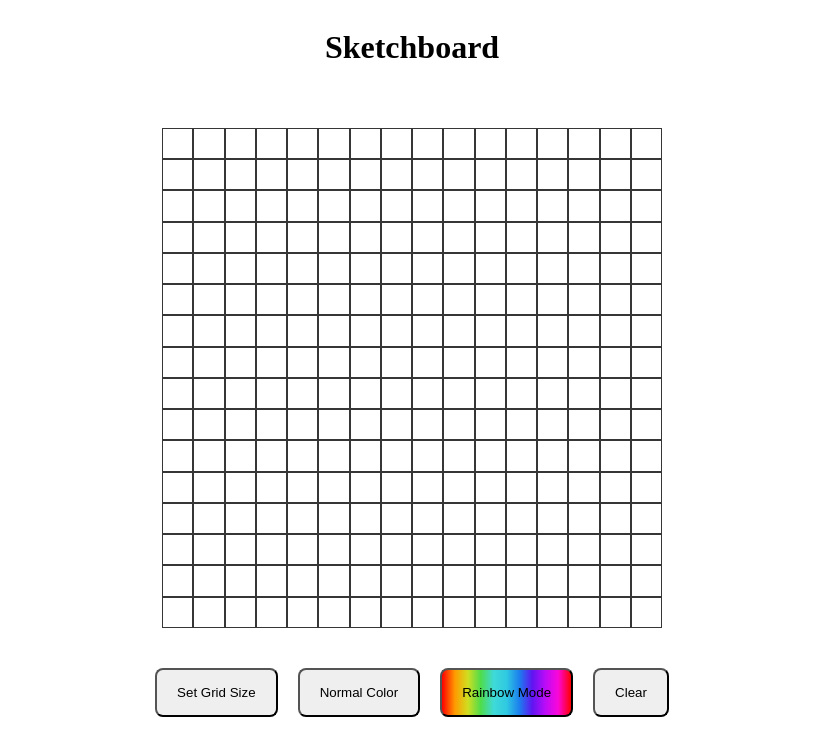
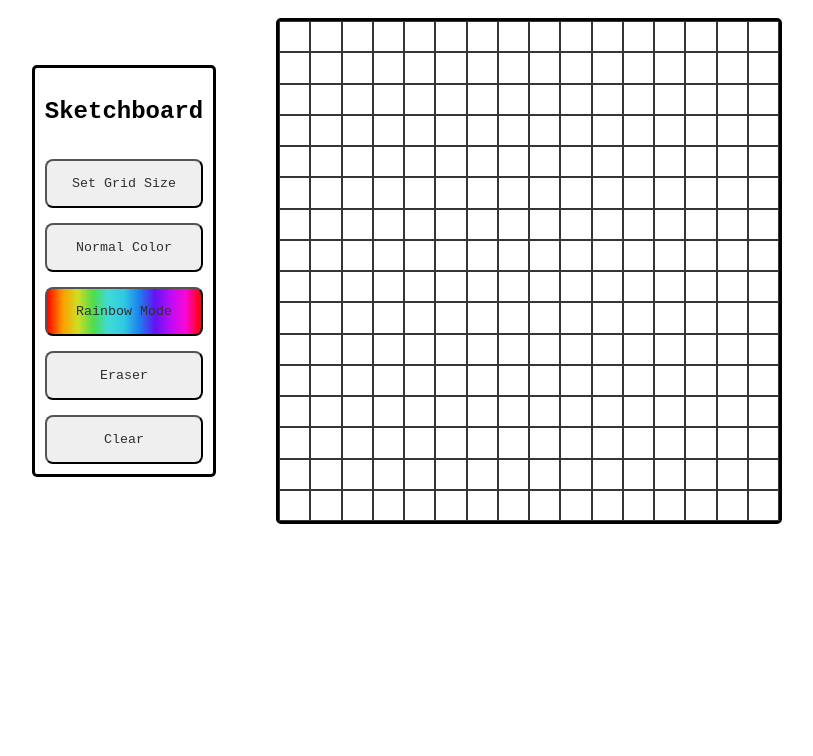
Before and after one commit to sebas2426/Sketchboard, a plain HTML site: page index.html in a window 1280 px wide. Both pictures are taken after a click on the button "Normal Color". Shown: the whole page, without its empty margins (228-1041 px from the left). Drawn offline with Linux system fonts and the light colour scheme.

Commit message:
Update and optimize the code

```diff
--- a/images/styles.css
+++ b/images/styles.css
@@ -1,23 +1,29 @@
-*{
-    text-align: center;
+*{  text-align: center;
+    font-family: 'Courier New', Courier, monospace;
 }
 
 body{
-
     display: flex;
-    flex-direction: column;
+    flex-direction: row;
     justify-content: center;
     align-items: center;
-    gap: 30px;
+    gap: 50px;
 }
 
 #footer{
     display: flex;
-    gap: 20px;
+    border: 3px solid black;
+    flex-direction: column;
+    justify-content: flex-start;
+    gap: 15px;
+    padding: 10px;
+    border-radius: 5px;
 }
 
 #footer button{
-    padding: 15px 20px;
+    color: rgb(48, 47, 47);
+    font-weight: 200;
+    padding: 15px 18px;
     border-radius: 8px;
 }
 
@@ -44,6 +50,8 @@ body{
     flex-wrap: wrap;
     height: 500px;
     width: 500px;
+    border: 3px solid black;
+    border-radius: 5px;
 }
 
 .sketchDivs{
--- a/index.html
+++ b/index.html
@@ -8,14 +8,12 @@
     <title>Document</title>
 </head>
 <body>
-    <h1>Sketchboard</h1>
+    <div id="footer">
+        <h2>Sketchboard</h2>
+    </div>
     <div id="container">
 
     </div>
 
-
-    <div id="footer">
-
-    </div>
 </body>
 </html>
--- a/scripts/scripts.js
+++ b/scripts/scripts.js
@@ -17,13 +17,19 @@ rgbButton.classList="rgbButton";
 rgbButton.textContent="Rainbow Mode";
 containerFooter.appendChild(rgbButton);
 
+const eraserButton= document.createElement("button");
+eraserButton.classList="eraserButton";
+eraserButton.textContent="Eraser";
+containerFooter.appendChild(eraserButton);
+
 const clearButton= document.createElement("button");
 clearButton.classList="clearButton";
 clearButton.textContent="Clear";
 containerFooter.appendChild(clearButton);
 
+let userInput;
+
 divsSize(16);
-let userInput;
 
 askingButton.addEventListener("click", () =>{
      userInput= prompt("Put the size of the sketch board ");
@@ -37,46 +43,62 @@ askingButton.addEventListener("click", () =>{
 });
 
 function divsSize(Size){
+    const fragment= document.createDocumentFragment();
         for(let i=0;i<Size * Size;i++){
             let divs= document.createElement("div");
             divs.classList="sketchDivs";
             divs.style.setProperty('height',`calc(100%/${Size})`);
             divs.style.setProperty('width',`calc(100%/${Size})`);
-            container.appendChild(divs);
+            fragment.appendChild(divs);
+        };
 
           //Normal color
-            divs.addEventListener('mouseover', () => {
-            divs.style.setProperty('background-Color', 'black');
+    container.addEventListener('mouseover', (event) => {
+        if(event.target.classList.contains("sketchDivs")){
+            event.target.style.backgroundColor="black";
+        }
     });
 
     //Normal Color button
     normalColorButton.addEventListener("click", () =>{
-                divs.addEventListener('mouseover', () => {
-                    divs.style.setProperty('background-Color', 'black');
+        container.addEventListener('mouseover', (event) => {
+            if(event.target.classList.contains("sketchDivs")){
+                event.target.style.backgroundColor="black";
+            }
             });
     })
 
     //RGB option
     rgbButton.addEventListener("click", () =>{
-                rgbButton.style.setProperty('background-Color', 'white');
-                divs.addEventListener('mouseover', () => {
-                    divs.style.setProperty('background-Color',`rgb(${randomRGBColors()},${randomRGBColors()},${randomRGBColors()})`);
+        container.addEventListener('mouseover', (event) => {
+            if(event.target.classList.contains("sketchDivs")){
+                event.target.style.backgroundColor=`rgb(${randomRGBColors()},${randomRGBColors()},${randomRGBColors()})`;
+            }
+             });
+    });
+
+    //Eraser
+    eraserButton.addEventListener("click", () =>{
+        container.addEventListener("mouseover", (event) =>{
+            if(event.target.classList.contains("sketchDivs")){
+                event.target.style.backgroundColor="white";
+            }
         });
     });
 
     //Clear the divs
     clearButton.addEventListener("click", () =>{
-                divs.style.setProperty('background-Color', 'white');
+        const divs = document.querySelectorAll('.sketchDivs');
+        divs.forEach((div) => {
+            div.style.backgroundColor = 'white';
         });
-        }
+    });
+
+container.appendChild(fragment);
 }
 
-
-
 function deleteDivs(){
-    for(let i=0;i<userInput* userInput;i++){
-        container.textContent='';
-    }
+    container.replaceChildren();
 };
 function randomRGBColors(){
     let randomColor= Math.round(Math.random()*255);
```
Lines whose indentation alone changed are shown as unchanged.
